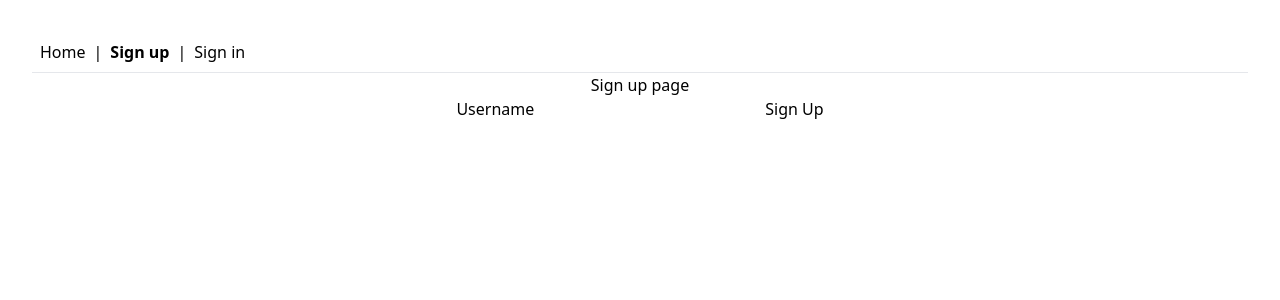
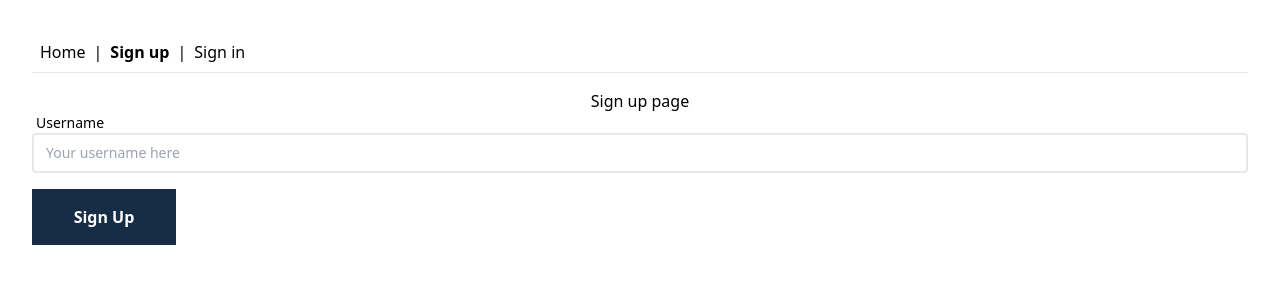
Before and after one commit to Jodarini/hello-build, a React (Vite) app: page /sign-up in a window 1280 px wide. Shown: the top 300 px of the page. Built offline with nearby package versions, Linux system fonts and the light colour scheme; no server answers.

Commit message:
style: login and sign-up page colors and spacing

```diff
--- a/src/App.css
+++ b/src/App.css
@@ -1,45 +1,13 @@
 @tailwind base;
 @tailwind components;
 @tailwind utilities;
+
+:root {
+  color-scheme: light;
+}
 #root {
   max-width: 1280px;
   margin: 0 auto;
   padding: 2rem;
   text-align: center;
 }
-
-.logo {
-  height: 6em;
-  padding: 1.5em;
-  will-change: filter;
-  transition: filter 300ms;
-}
-.logo:hover {
-  filter: drop-shadow(0 0 2em #646cffaa);
-}
-.logo.react:hover {
-  filter: drop-shadow(0 0 2em #61dafbaa);
-}
-
-@keyframes logo-spin {
-  from {
-    transform: rotate(0deg);
-  }
-  to {
-    transform: rotate(360deg);
-  }
-}
-
-@media (prefers-reduced-motion: no-preference) {
-  a:nth-of-type(2) .logo {
-    animation: logo-spin infinite 20s linear;
-  }
-}
-
-.card {
-  padding: 2em;
-}
-
-.read-the-docs {
-  color: #888;
-}
--- a/src/auth.tsx
+++ b/src/auth.tsx
@@ -5,7 +5,7 @@ const CLIENT_ID = "Ov23liLxtAgLqEAyYmGN";
 export interface AuthContext {
   username: string | null;
   isAuthenticated: boolean;
-  signUp: (username: string) => void;
+  signUp: (username: string) => boolean;
   signIn: (username: string) => boolean;
 }
 
@@ -21,12 +21,13 @@ export function AuthProvider({ children }: { children: React.ReactNode }) {
 
     if (users.some((user) => user === newUsername)) {
       alert("User already exists");
-      return;
+      return false;
     }
 
     users.push(newUsername.trim());
     localStorage.setItem("users", JSON.stringify(users));
     setUsername(null);
+    return true;
   };
 
   const signIn = (loginName: string) => {
--- a/src/index.css
+++ /dev/null
@@ -1,72 +0,0 @@
-@tailwind base;
-@tailwind components;
-@tailwind utilities;
-
-:root {
-  font-family: Inter, system-ui, Avenir, Helvetica, Arial, sans-serif;
-  line-height: 1.5;
-  font-weight: 400;
-
-  color-scheme: light dark;
-  color: rgba(255, 255, 255, 0.87);
-  background-color: #242424;
-
-  font-synthesis: none;
-  text-rendering: optimizeLegibility;
-  -webkit-font-smoothing: antialiased;
-  -moz-osx-font-smoothing: grayscale;
-}
-
-a {
-  font-weight: 500;
-  color: #646cff;
-  text-decoration: inherit;
-}
-a:hover {
-  color: #535bf2;
-}
-
-body {
-  margin: 0;
-  display: flex;
-  place-items: center;
-  min-width: 320px;
-  min-height: 100vh;
-}
-
-h1 {
-  font-size: 3.2em;
-  line-height: 1.1;
-}
-
-button {
-  border-radius: 8px;
-  border: 1px solid transparent;
-  padding: 0.6em 1.2em;
-  font-size: 1em;
-  font-weight: 500;
-  font-family: inherit;
-  background-color: #1a1a1a;
-  cursor: pointer;
-  transition: border-color 0.25s;
-}
-button:hover {
-  border-color: #646cff;
-}
-button:focus,
-button:focus-visible {
-  outline: 4px auto -webkit-focus-ring-color;
-}
-
-@media (prefers-color-scheme: light) {
-  :root {
-    color: #213547;
-    background-color: #ffffff;
-  }
-  a:hover {
-    color: #747bff;
-  }
-  button {
-    background-color: #f9f9f9;
-  }
-}
--- a/src/routes/login.tsx
+++ b/src/routes/login.tsx
@@ -19,18 +19,29 @@ function Login() {
   };
 
   return (
-    <div>
+    <div className="pt-4">
       Sign in page
-      <form onSubmit={handleSubmit}>
-        <label htmlFor="username">Username</label>
+      <form onSubmit={handleSubmit} className="flex flex-col gap-4">
+        <div className="flex flex-col">
+          <label className="w-fit px-1 text-primary text-sm" htmlFor="username">
+            Username
+          </label>
           <input
+            className="w-full appearance-none border-2 rounded py-2 px-3 font-normal text-primary text-sm "
             type="text"
             id="username"
             value={username}
             onChange={(e) => setUsername(e.target.value)}
             required
+            placeholder="Your username here"
           />
-        <button type="submit">Sign in</button>
+        </div>
+        <button
+          className="min-w-fit max-w-36  font-bold bg-primary text-center active:bg-active lg:text-base w-full text-base bg-[#172c45] text-white py-4"
+          type="submit"
+        >
+          Sign in
+        </button>
       </form>
     </div>
   );
--- a/src/routes/sign-up.tsx
+++ b/src/routes/sign-up.tsx
@@ -13,25 +13,37 @@ function RouteComponent() {
 
   const handleSubmit = (e: FormEvent<HTMLFormElement>) => {
     e.preventDefault();
-    auth.signUp(username);
+    const success = auth.signUp(username);
+    if (success) {
       navigate({ to: "/login" });
+    }
   };
 
   return (
-    <div>
+    <div className="pt-4">
       Sign up page
-      <form onSubmit={handleSubmit}>
-        <label htmlFor="username">Username</label>
+      <form onSubmit={handleSubmit} className="flex flex-col gap-4">
+        <div className="flex flex-col justify-start">
+          <label className="w-fit px-1 text-primary text-sm" htmlFor="username">
+            Username
+          </label>
           <input
+            className="w-full appearance-none border-2 rounded py-2 px-3 font-normal text-primary text-sm "
             type="text"
             id="username"
             value={username}
             onChange={(e) => setUsername(e.target.value)}
             required
+            placeholder="Your username here"
           />
-        <button type="submit">Sign Up</button>
+        </div>
+        <button
+          className="min-w-fit max-w-36  font-bold bg-primary text-center active:bg-active lg:text-base w-full text-base bg-[#172c45] text-white py-4"
+          type="submit"
+        >
+          Sign Up
+        </button>
       </form>
-      {username}
     </div>
   );
 }
```
Lines whose indentation alone changed are shown as unchanged.
